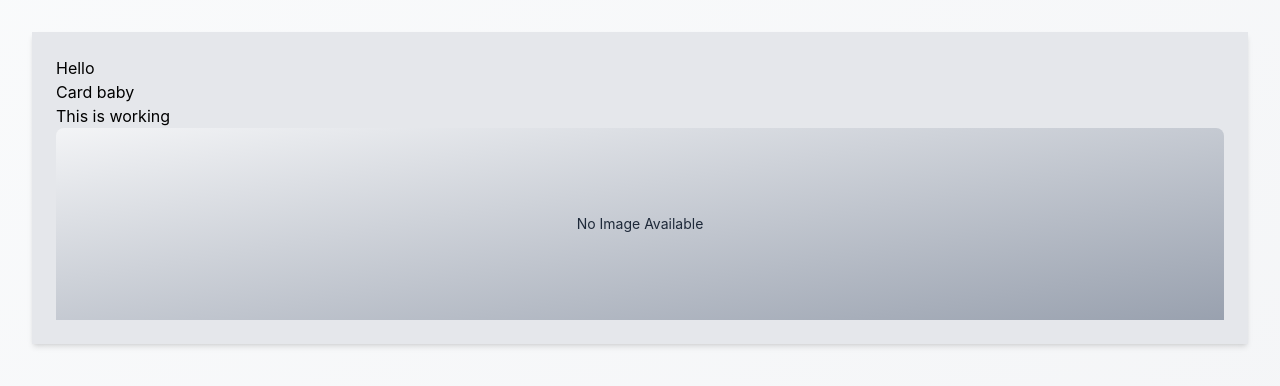
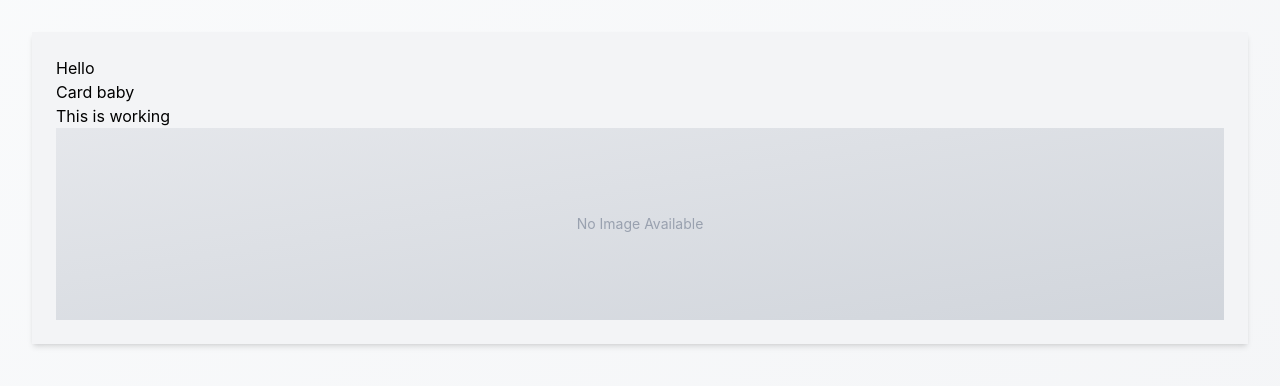
Before and after one commit to bobbyDeepak1415/project_12, a React (Vite) app: page / in a window 1280 px wide. Shown: the top 386 px of the page. Built offline with nearby package versions, Linux system fonts and the light colour scheme.

Commit message:
setup done

```diff
--- a/src/components/card/Card.jsx
+++ b/src/components/card/Card.jsx
@@ -16,7 +16,7 @@ const Card = ({
   };
 
   const variants = {
-    default: "bg-gray-200 border-gray-800",
+    default: "bg-gray-100 border-gray-600",
     primary: "bg-blue-200 border-blue-800",
     success: "bg-green-200 border-green-800",
     dark: "bg-gray-800 text-white border-gray-300",
--- a/src/components/card/CardImage.jsx
+++ b/src/components/card/CardImage.jsx
@@ -1,11 +1,11 @@
-const CardImage = ({ src, alt = "CardImage" }) => {
+const CardImage = ({ src, alt }) => {
   return (
-    <div className="w-full h-48 overflow-hidden rounded-t-lg">
+    <div className="w-full h-48 overflow-hidden">
       {src ? (
-        <img className="w-full h-full object-cover" src={src} alt={alt} />
+        <img src={src} alt={alt} className="w-full h-full object-cover rounded-t-lg mt-2" />
       ) : (
-        <div className="w-full h-full bg-linear-to-br from-gray-100 to-gray-400 flex items-center justify-center">
-          <span className="text-sm text-gray-800">No Image Available</span>
+        <div className="w-full h-full items-center justify-center flex bg-linear-to-br from-gray-200 to-gray-300">
+          <span className="text-sm text-gray-400">No Image Available</span>
         </div>
       )}
     </div>
```
